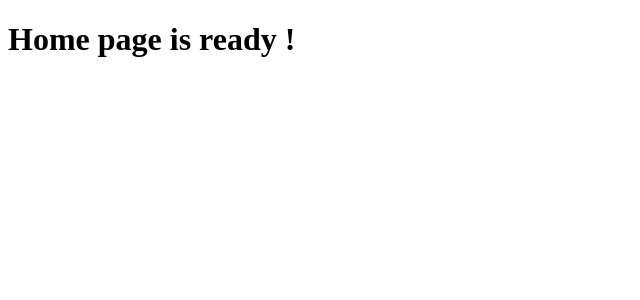
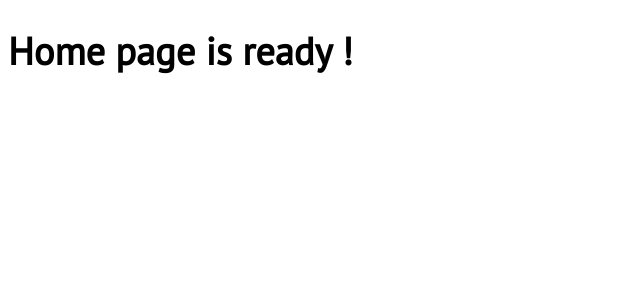
Before and after one commit to IEEE-AlAzhar/Official-Website, a React (Create React App) app: page / in a window 1280 px wide. Shown: the top 300 px of the page, without its empty margins (0-640 px from the left). Built offline with nearby package versions, Linux system fonts and the light colour scheme.

Commit message:
Edit the guides

```diff
--- a/src/App.js
+++ b/src/App.js
@@ -5,6 +5,10 @@ import { BrowserRouter as Router, Switch, Route } from "react-router-dom";
 import routes from "globals/routes";
 
 export default class App extends Component {
+  componentDidMount() {
+    document.body.classList.add("light_theme");
+  }
+
   renderSingleRoute = (key, path, component) => (
     <Route key={`route${key}`} exact path={path} component={component} />
   );
--- a/src/styles.css
+++ b/src/styles.css
@@ -20,7 +20,7 @@
   --heading-font-family: "Rubik", sans-serif;
   --body-font-family: "PT Sans", sans-serif;
 
-  --main-font-size: 1.3rem;
+  --main-font-size: 1.2rem;
   --heading-2-font-size: 2rem;
   --heading-3-font-size: 1.8rem;
 }
@@ -41,6 +41,17 @@
   --btn-hover: #1c7fd0;
 }
 
+body {
+  font-family: var(--body-font-family);
+  font-size: var(--main-font-size);
+}
+
+p {
+  line-height: 1.5;
+  letter-spacing: 0.12rem;
+  word-spacing: 0.16rem;
+}
+
 p + p {
   margin-top: 2rem;
 }
```
Also changed, not shown: 2 other files (tests, documents, lock files or other folders).
